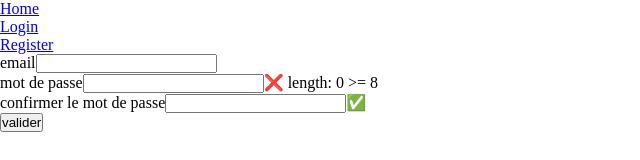
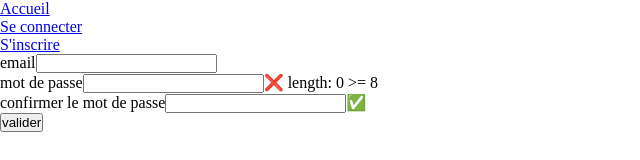
Before and after one commit to BaptisteFredj/project_budget_js, a React (Vite) app in the folder client/: page /register in a window 1280 px wide. Shown: the top 160 px of the page, without its empty margins (0-640 px from the left). Built offline with nearby package versions, Linux system fonts and the light colour scheme; no server answers.

Commit message:
refactor: translate in french the nav buttons

```diff
--- a/client/src/components/Navbar.jsx
+++ b/client/src/components/Navbar.jsx
@@ -6,15 +6,15 @@ export default function Navbar({ authTools }) {
     <nav>
       <ul>
         <li>
-          <Link to="/">Home</Link>
+          <Link to="/">Accueil</Link>
         </li>
         {authTools.auth == null ? (
           <>
             <li>
-              <Link to="/login">Login</Link>
+              <Link to="/login">Se connecter</Link>
             </li>
             <li>
-              <Link to="/register">Register</Link>
+              <Link to="/register">S'inscrire</Link>
             </li>
           </>
         ) : (
@@ -25,7 +25,7 @@ export default function Navbar({ authTools }) {
                 authTools.setAuth(null);
               }}
             >
-              Logout
+              Se déconnecter
             </button>
           </li>
         )}
```
